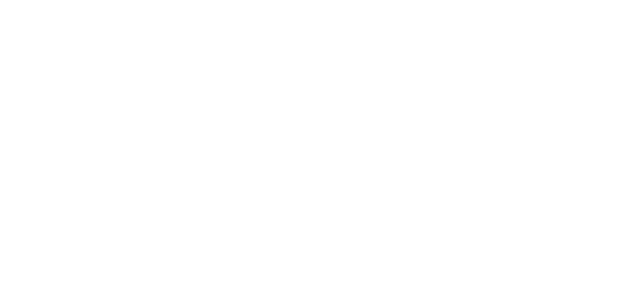
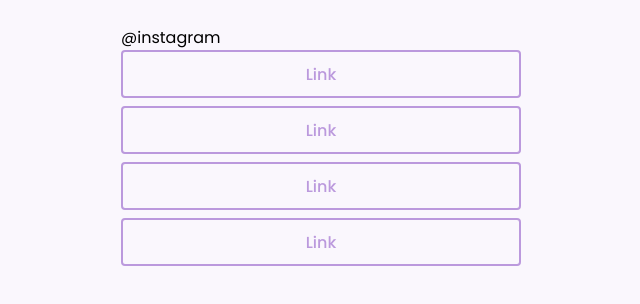
Before and after one commit to ThomasDixini/SocialTree, a plain HTML site: page index.html in a window 1280 px wide. Shown: the whole page, without its empty margins (319-959 px from the left). Drawn offline with Linux system fonts and the light colour scheme.

Commit message:
Criando o menu da página estilizada

```diff
--- a/index.html
+++ b/index.html
@@ -18,7 +18,31 @@
 </head>
 <body>
 
+    <main>
 
+
+        <div>
+            <img src="" alt="">
+            <p>@instagram</p>
+        </div>
+
+        <nav class="menu">
+            <div>
+                <span>Link</span>
+            </div>
+            <div>
+                <span>Link</span>
+            </div>
+            <div>
+                <span>Link</span>
+            </div>
+            <div>
+                <span>Link</span>
+            </div>
+        </nav>
+
+        <footer></footer>
+    </main>
 
     <script src="./scripts.js"></script>
 </body>
--- a/styles.css
+++ b/styles.css
@@ -9,6 +9,10 @@
     box-sizing: border-box;
     font-family: "Poppins", sans-serif;
 
+}
+
+body {
+    background-color: var(--body-bg-color);
 }
 
 body,inpit,textarea, button {
@@ -43,3 +47,36 @@ button {
         font-size: 87.5%
     }
 }
+
+/* GLOBALS STYLES =============================================================*/
+
+main {
+    max-width: 400px;
+
+    margin: 0 auto;
+
+
+}
+
+.menu {
+    display: grid;
+    grid-template-rows: repeat(4, 1fr);
+    gap: 0.5rem;
+}
+
+.menu > div {
+
+    background-color: var(--body-bg-color);
+    color: var(--purple);
+    font-weight: 500;
+
+    width: 100%;
+    height: 3rem;
+
+    border: 2px solid var(--purple);
+    border-radius: 0.25rem;
+
+    display: flex;
+    justify-content: center;
+    align-items: center;
+}
```
